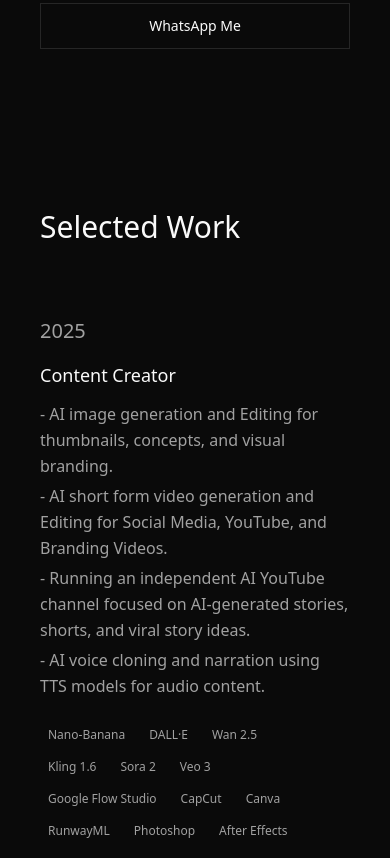
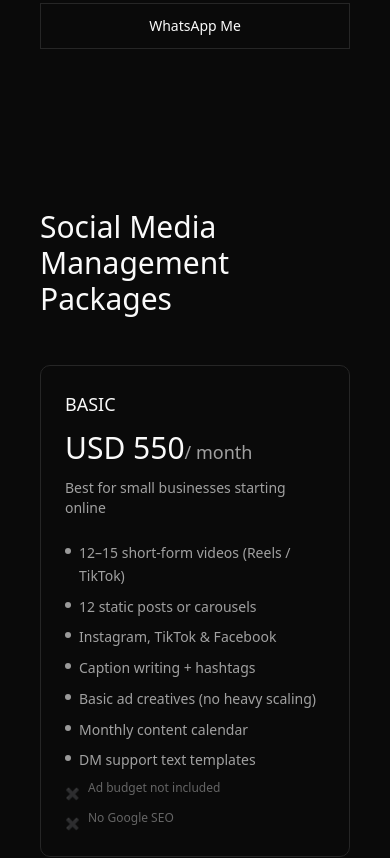
Before and after one commit to Justy-11/Jathursh, a Next.js app: page / in a window 390 px wide. Shown: the part 3040-3898 px from the top of the page. Built offline with nearby package versions, Linux system fonts and the light colour scheme.

Commit message:
+ social media management packages

```diff
--- a/app/page.tsx
+++ b/app/page.tsx
@@ -407,6 +407,122 @@ export default function Home() {
         </section>
 
         <section
+          className="py-20 sm:py-32"
+        >
+          <div className="space-y-12 sm:space-y-16">
+            <div className="flex flex-col sm:flex-row sm:items-end sm:justify-between gap-4">
+              <h2 className="text-3xl sm:text-4xl font-light">Social Media Management Packages</h2>
+            </div>
+
+            <div className="grid md:grid-cols-3 gap-6 sm:gap-8">
+              {[
+                {
+                  title: "BASIC",
+                  price: "USD 550",
+                  period: "/ month",
+                  subtitle: "Best for small businesses starting online",
+                  features: [
+                    "12–15 short-form videos (Reels / TikTok)",
+                    "12 static posts or carousels",
+                    "Instagram, TikTok & Facebook",
+                    "Caption writing + hashtags",
+                    "Basic ad creatives (no heavy scaling)",
+                    "Monthly content calendar",
+                    "DM support text templates",
+                  ],
+                  excluded: [
+                    "Ad budget not included",
+                    "No Google SEO",
+                  ],
+                },
+                {
+                  title: "STANDARD ⭐",
+                  price: "USD 820",
+                  period: "/ month",
+                  subtitle: "Most businesses choose this plan",
+                  features: [
+                    "15–20 videos (AI + real visuals)",
+                    "20–30 posts (reels + images)",
+                    "Instagram, TikTok & Facebook",
+                    "2–3 paid ad creatives per month",
+                    "Meta Ads setup & management",
+                    "Google Maps optimization",
+                    "Basic SEO (keywords + business description)",
+                    "Monthly performance report",
+                    "WhatsApp CTA optimization",
+                  ],
+                  note: "👉 Ad spend paid separately by client",
+                },
+                {
+                  title: "PREMIUM",
+                  price: "USD 1230",
+                  period: "/ month",
+                  subtitle: "For luxury & high-traffic businesses",
+                  features: [
+                    "30+ videos (daily reels)",
+                    "30–40 posts",
+                    "Instagram, TikTok, Facebook & YouTube Shorts",
+                    "Weekly ad creatives",
+                    "Full ad scaling strategy",
+                    "Google Maps ranking optimization",
+                    "SEO for business-related keywords",
+                    "Google reviews growth strategy",
+                    "Priority support",
+                  ],
+                },
+              ].map((plan) => (
+                <div
+                  key={plan.title}
+                  className="group p-6 sm:p-8 border border-border rounded-lg hover:border-muted-foreground/50 transition-all duration-500 hover:shadow-lg hover:-translate-y-1 will-change-transform flex flex-col gap-6"
+                >
+                  <div className="space-y-3">
+                    <h3 className="text-lg sm:text-xl font-medium group-hover:text-muted-foreground transition-colors duration-300">
+                      {plan.title}
+                    </h3>
+                    <div className="text-3xl sm:text-4xl font-light">
+                      {plan.price}
+                      <span className="text-lg sm:text-xl text-muted-foreground">{plan.period}</span>
+                    </div>
+                    {plan.subtitle && (
+                      <p className="text-sm text-muted-foreground">{plan.subtitle}</p>
+                    )}
+                  </div>
+                  <ul className="space-y-2 text-sm text-muted-foreground leading-relaxed flex-grow">
+                    {plan.features.map((feature) => (
+                      <li key={feature} className="flex items-start gap-2">
+                        <span className="mt-[6px] h-1.5 w-1.5 rounded-full bg-foreground/60 flex-shrink-0" aria-hidden />
+                        <span>{feature}</span>
+                      </li>
+                    ))}
+                    {plan.excluded && plan.excluded.map((excluded) => (
+                      <li key={excluded} className="flex items-start gap-2 text-xs text-muted-foreground/60">
+                        <span className="mt-[6px] text-muted-foreground/40" aria-hidden>✖</span>
+                        <span>{excluded}</span>
+                      </li>
+                    ))}
+                  </ul>
+                  {plan.note && (
+                    <p className="text-xs text-muted-foreground/70 pt-2 border-t border-border/50">
+                      {plan.note}
+                    </p>
+                  )}
+                </div>
+              ))}
+            </div>
+
+            <div className="flex w-full flex-col sm:flex-row items-center justify-center gap-3 sm:gap-4 sm:w-auto pt-4">
+              <Link
+                href="https://wa.me/97430080741?text=Hi%2C%20I%20want%20to%20know%20more%20about%20your%20Social%20Media%20Management%20Packages."
+                className="w-full sm:w-auto inline-flex items-center justify-center px-5 py-3 text-sm font-medium border border-border text-foreground hover:border-foreground hover:bg-foreground/5 transition-all duration-300 hover:shadow-[0_10px_30px_-12px_rgba(0,0,0,0.35)]"
+                aria-label="Open WhatsApp chat for Social Media Management Packages"
+              >
+                WhatsApp Me
+              </Link>
+            </div>
+          </div>
+        </section>
+
+        <section
           id="work"
           ref={(el) => {
             sectionsRef.current[3] = el
```
